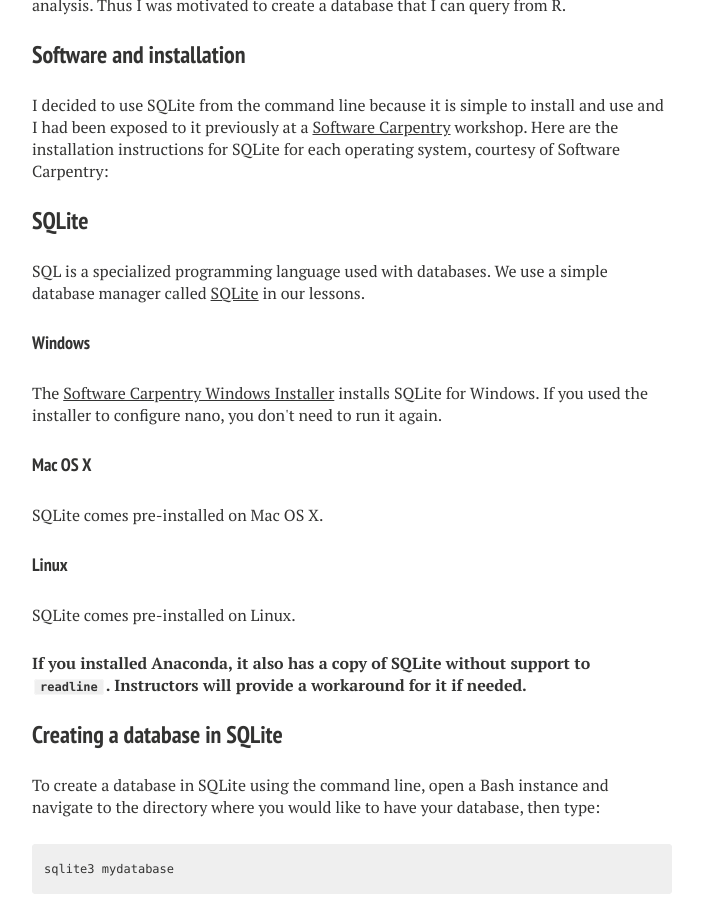
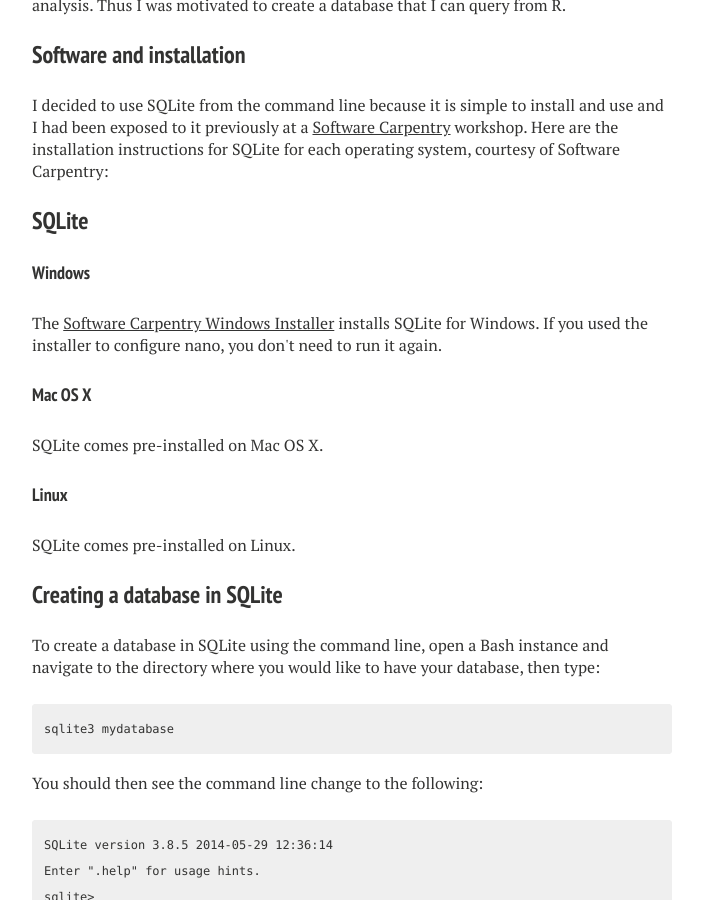
Before and after one commit to ttimbers/ttimbers.github.io, a Jekyll site: the page built from _posts/2015-10-02-building-a-basic-database-from-csv-files-using-sqlite3.markdown, in a window 1280 px wide and 900 px high, scrolled down 498 px. Shown: the whole window, without its empty margins (288-991 px from the left). Built offline with Jekyll 4.4.1, drawn with Linux system fonts in a browser that asks for light colours; nearby versions of some CDN libraries.

Commit message:
made installation instructions simpler

```diff
--- a/_posts/2015-10-02-building-a-basic-database-from-csv-files-using-sqlite3.markdown
+++ b/_posts/2015-10-02-building-a-basic-database-from-csv-files-using-sqlite3.markdown
@@ -36,12 +36,6 @@ courtesy of Software Carpentry:
 <div id="sql"> <!-- Start of 'SQLite' section. -->
   <h3>SQLite</h3>
 
-  <p>
-    SQL is a specialized programming language used with databases.  We
-    use a simple database manager called
-    <a href="http://www.sqlite.org/">SQLite</a> in our lessons.
-  </p>
-
   <div class="row">
     <div class="col-md-4">
       <h4 id="sql-windows">Windows</h4>
@@ -64,10 +58,6 @@ courtesy of Software Carpentry:
       </p>
     </div>
   </div>
-
-  <p><strong>If you installed Anaconda, it also has a copy of SQLite
-    <a href="https://github.com/ContinuumIO/anaconda-issues/issues/307">without support to <code>readline</code></a>.
-    Instructors will provide a workaround for it if needed.</strong></p>
 </div> <!-- End of 'SQLite' section. -->
 
 
```
